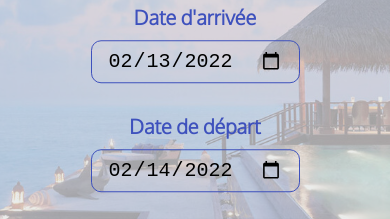
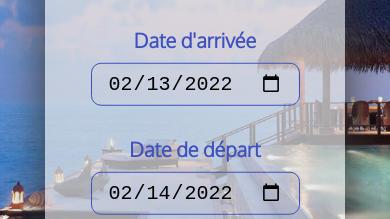
Before and after one commit to MohammadGhandour/Reservation-JS, a plain HTML site: page index.html in a window 390 px wide. Shown: the part 316-535 px from the top of the page. Drawn offline with Linux system fonts and the light colour scheme.

Commit message:
adding responsivity

```diff
--- a/style.scss
+++ b/style.scss
@@ -10,6 +10,8 @@ body{
     align-items: center;
     text-align: center;
     color: #333;
+    overflow: hidden;
+    height: 100vh;
 }
 
 img{
@@ -68,3 +70,9 @@ button{
         transform: scale(1.25);
     }
 }
+
+@media screen and (max-width: 500px) {
+    .card {
+        width: 300px;
+    }
+}
```
Also changed, not shown: style.css, 1 other file.
